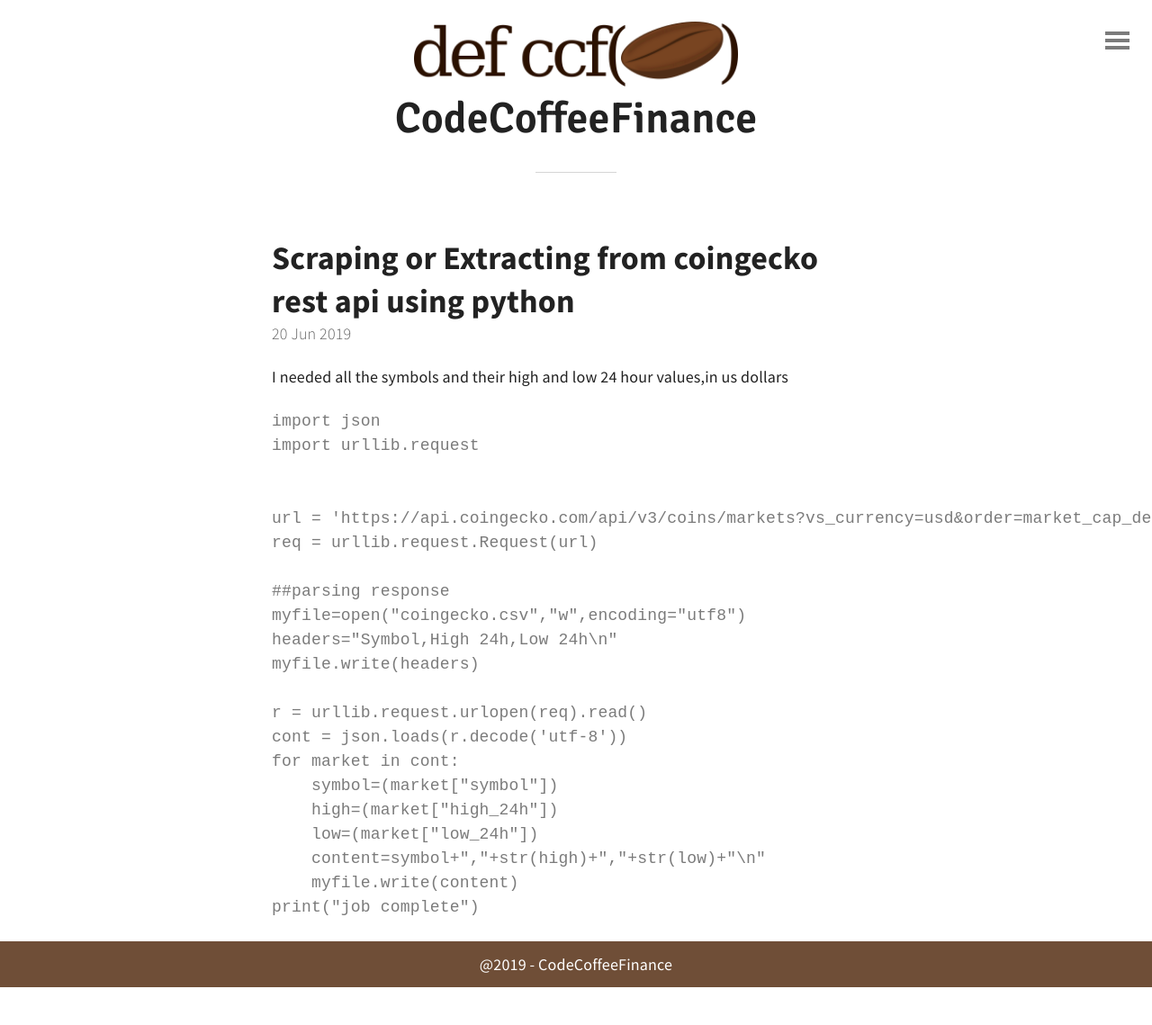
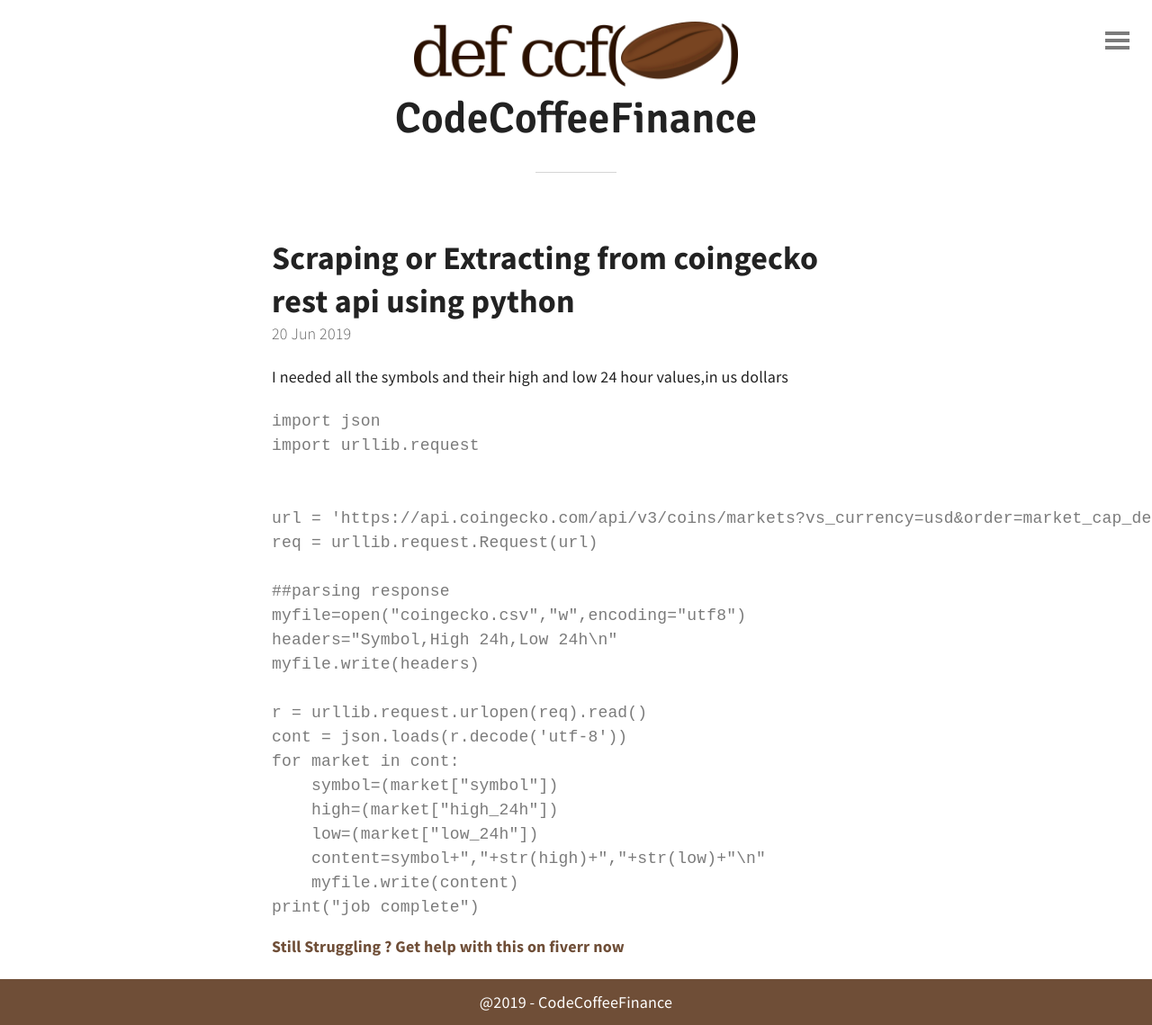
Before and after one commit to codecoffeefinance/codecoffeefinance.github.io, a Jekyll site: the page built from _posts/2019-06-20-scraping-or-extracting-from-coingecko-rest-api-using-python.markdown, in a window 1280 px wide. Shown: the whole page at 90% size. Built offline with Jekyll 4.4.1, drawn with Linux system fonts in a browser that asks for light colours; before the commit the page ends 1097 px from its top, so only the background shows below that.

Commit message:
Updated Scraping Or Extracting From Coingecko Rest Api Using Python

```diff
--- a/_posts/2019-06-20-scraping-or-extracting-from-coingecko-rest-api-using-python.markdown
+++ b/_posts/2019-06-20-scraping-or-extracting-from-coingecko-rest-api-using-python.markdown
@@ -33,4 +33,4 @@
         myfile.write(content)
     print("job complete")
 
-{{Color|#00FF00|**[Still Struggling ? Get help with this on fiverr now](https://www.fiverr.com/muazzammullah/scrape-extract-rest-api-data-with-python)**}}
+**[Still Struggling ? Get help with this on fiverr now](https://www.fiverr.com/muazzammullah/scrape-extract-rest-api-data-with-python)**
```
